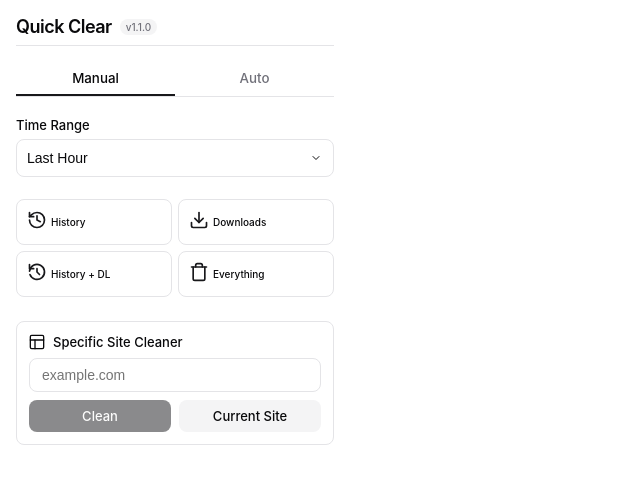
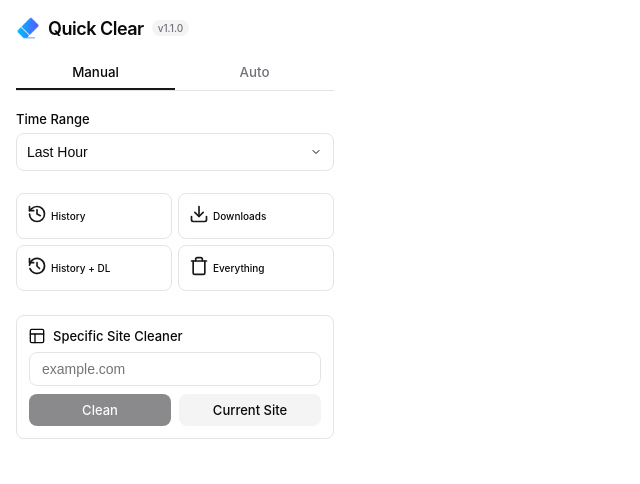
Before and after one commit to dinhanhthi/quick-clear-chrome, a React (Vite) app: page / in a window 1280 px wide. Shown: the top 484 px of the page, without its empty margins (0-640 px from the left). Built offline with nearby package versions, Linux system fonts and the light colour scheme; no server answers.

Commit message:
zip v1.1.0
Add screenshot

chore

```diff
--- a/src/App.tsx
+++ b/src/App.tsx
@@ -125,7 +125,7 @@
       className="container"
       style={{
         gap: '8px',
-        paddingBottom: autoEnabled ? '60px' : '8px',
+        paddingBottom: autoEnabled ? '60px' : '16px',
         position: 'relative',
         minHeight: '400px',
       }}
@@ -136,11 +136,17 @@
           alignItems: 'center',
           justifyContent: 'space-between',
           marginBottom: '8px',
-          paddingBottom: '8px',
-          borderBottom: '1px solid var(--border-color)',
         }}
       >
         <div style={{ display: 'flex', alignItems: 'center', gap: '8px' }}>
+          <img
+            src="/icons/icon-48.png"
+            alt="Quick Clear Logo"
+            style={{
+              width: '24px',
+              height: '24px',
+            }}
+          />
           <h1
             style={{
               margin: 0,
@@ -167,6 +173,7 @@
         </div>
       </header>
 
+      {/* Tabs */}
       <div
         style={{
           display: 'flex',
```
Also changed, not shown: public/screenshot.png, 1 other file (tests, documents, lock files or other folders).
